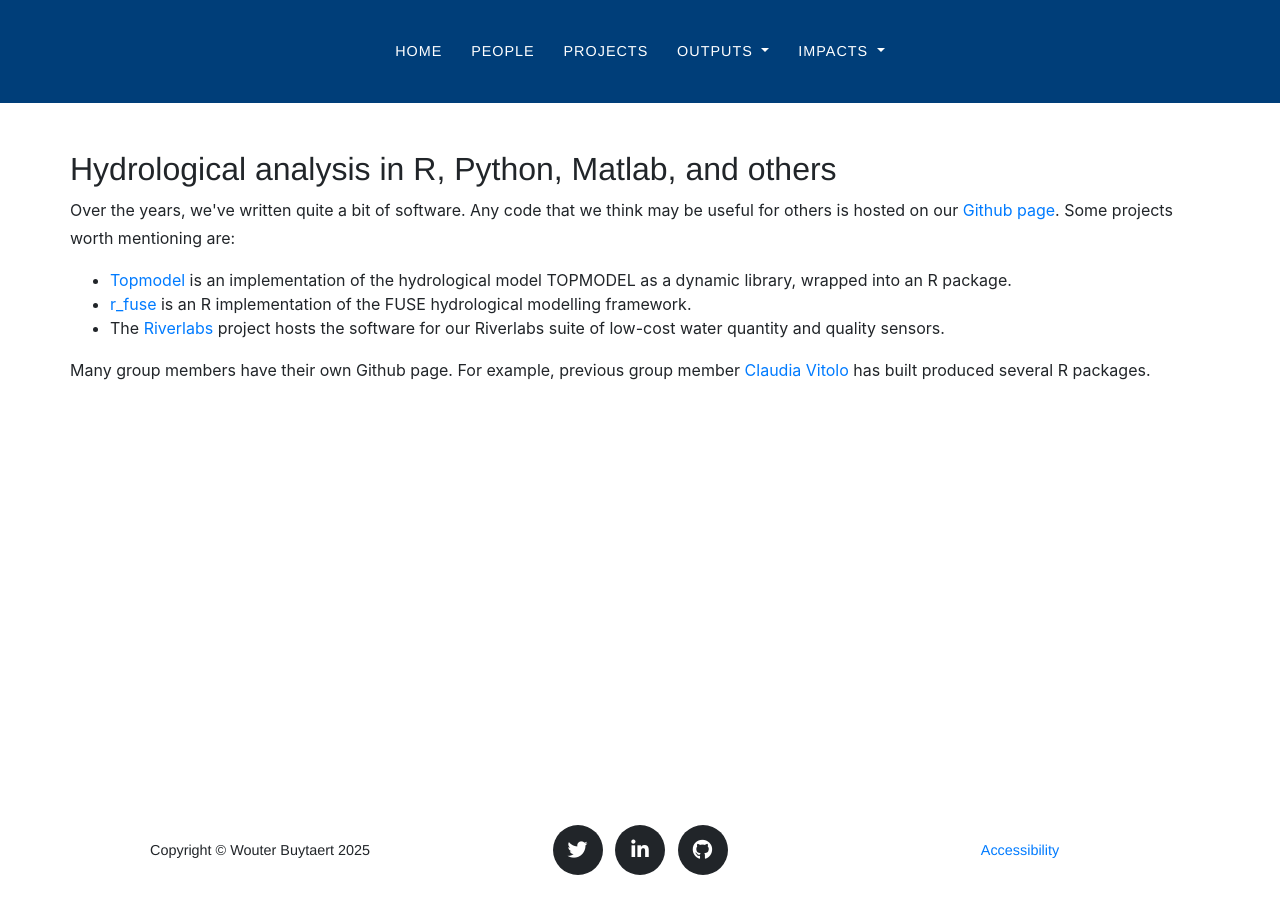
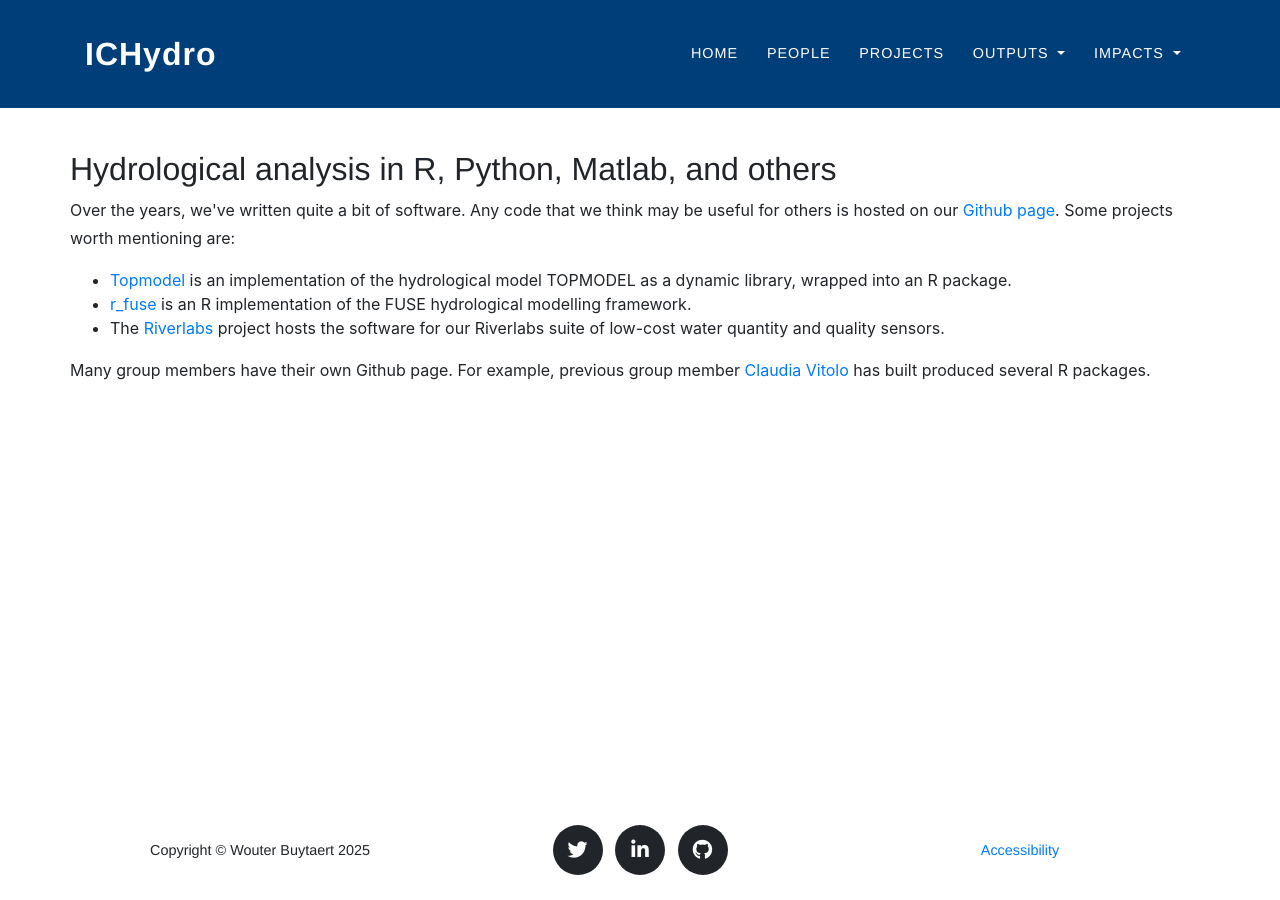
Before and after one commit to ICHydro/ichydro.github.io, a Jekyll site: the page built from software.md, in a window 1280 px wide. Built offline with Jekyll 4.4.1, drawn with Linux system fonts in a browser that asks for light colours; some web fonts are replaced.

Commit message:
Add ICHydro brand on left, move navigation links to right

```diff
--- a/_includes/nav.html
+++ b/_includes/nav.html
@@ -1,18 +1,15 @@
 <!-- Navigation -->
   <nav class="navbar navbar-expand-lg navbar-dark fixed-top" id="mainNav" style="background-color: {{ site.data.style.[page.style].nav-colour }}">
     <div class="container">
-	  <!-- <a class="navbar-brand js-scroll-trigger" href="{{ site.baseurl }}/#">
-          {%- if site.logo -%}
-            <img height="{{ site.logo.height | default: 52 }}" src="{{ site.logo.path }}"/>
-          {%- else -%}
-            {{ site.title }}
-          {%- endif -%}
-      </a> -->
+	  <a class="navbar-brand js-scroll-trigger" href="{{ site.baseurl }}/index.html">
+          ICHydro
+      </a>
       <button class="navbar-toggler navbar-toggler-right" type="button" data-toggle="collapse" data-target="#navbarResponsive" aria-controls="navbarResponsive" aria-expanded="false" aria-label="Toggle navigation">
         Menu
         <i class="fas fa-bars"></i>
       </button>
-      <div class="collapse navbar-collapse justify-content-center" id="navbarResponsive">
+      <div class="collapse navbar-collapse" id="navbarResponsive">
+        <ul class="navbar-nav ml-auto text-uppercase">
         <ul class="navbar-nav text-uppercase">
 		  {%- for link in site.data.navigation[site.locale].nav -%}
 		  {%- if link.dropdown -%}
--- a/_sass/components/_navbar.scss
+++ b/_sass/components/_navbar.scss
@@ -12,13 +12,16 @@
     @include heading-font;
   }
   .navbar-brand {
-    color: $primary;
-    @include script-font;
+    color: white;
+    font-size: 1.5em;
+    font-weight: 700;
+    letter-spacing: 1px;
+    @include heading-font;
     &.active,
     &:active,
     &:focus,
     &:hover {
-      color: darken($primary, 10%);
+      color: $primary;
     }
   }
   .navbar-nav {
@@ -48,7 +51,7 @@
     border: none;
     background-color: transparent;
     .navbar-brand {
-      font-size: 1.75em;
+      font-size: 2em;
       -webkit-transition: all 0.3s;
       -moz-transition: all 0.3s;
       transition: all 0.3s;
@@ -65,7 +68,7 @@
       padding-bottom: 0;
       background-color: #003e79;
       .navbar-brand {
-        font-size: 1.25em;
+        font-size: 1.5em;
         padding: 12px 0;
       }
     }
```
